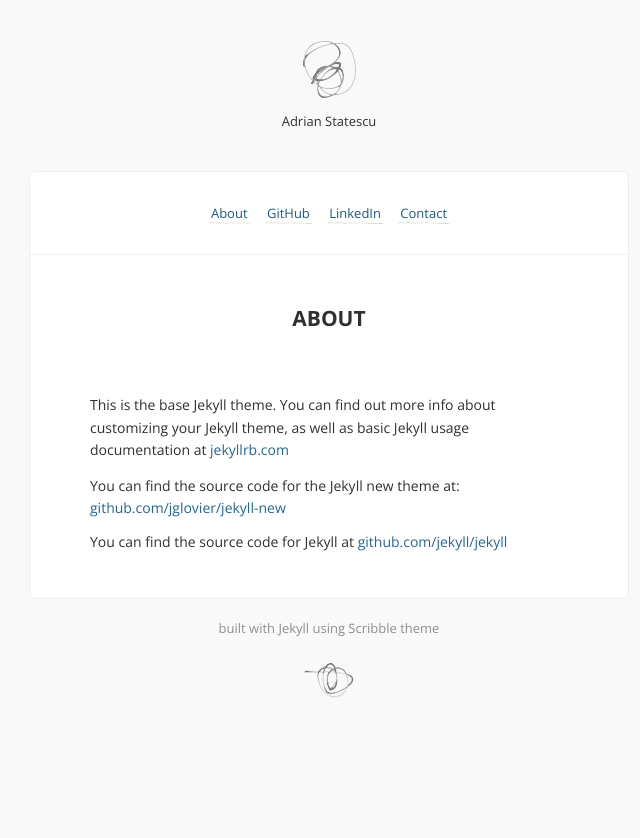
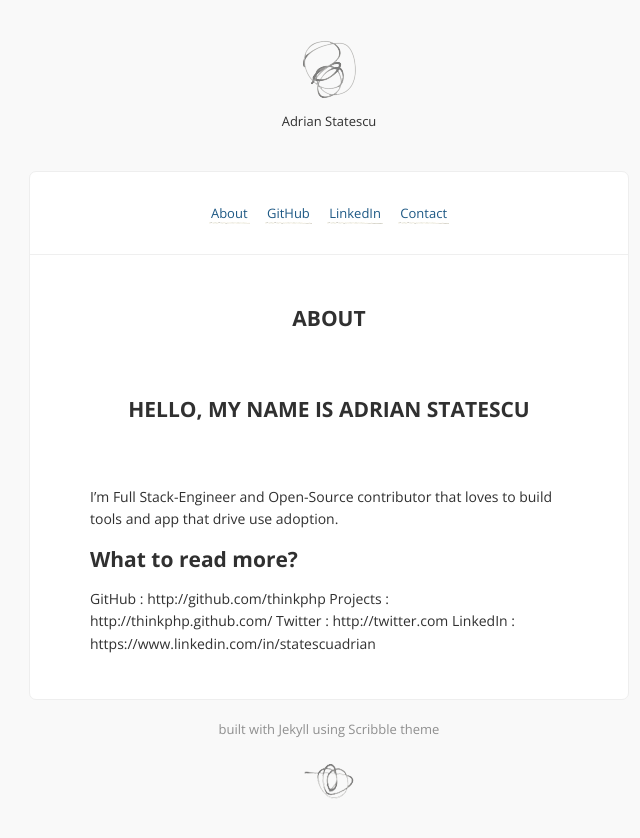
Before and after one commit to thinkphp/thinkphp.herokuapp.com, a Jekyll site: the page built from about.md, in a window 1280 px wide. Shown: the top 838 px of the page, without its empty margins (311-951 px from the left). Built offline with Jekyll 4.4.1, drawn with Linux system fonts in a browser that asks for light colours; comment, search, counter and statistics services are not loaded.

Commit message:
about me

```diff
--- a/about.md
+++ b/about.md
@@ -4,8 +4,13 @@ title: About
 permalink: /about/
 ---
 
-This is the base Jekyll theme. You can find out more info about customizing your Jekyll theme, as well as basic Jekyll usage documentation at [jekyllrb.com](http://jekyllrb.com/)
+# Hello, my name is Adrian Statescu
 
-You can find the source code for the Jekyll new theme at: [github.com/jglovier/jekyll-new](https://github.com/jglovier/jekyll-new)
+I'm Full Stack-Engineer and Open-Source contributor that loves to build tools and app that drive use adoption.
 
-You can find the source code for Jekyll at [github.com/jekyll/jekyll](https://github.com/jekyll/jekyll)
+## What to read more?
+
+GitHub   : http://github.com/thinkphp
+Projects : http://thinkphp.github.com/
+Twitter  : http://twitter.com
+LinkedIn : https://www.linkedin.com/in/statescuadrian
```
